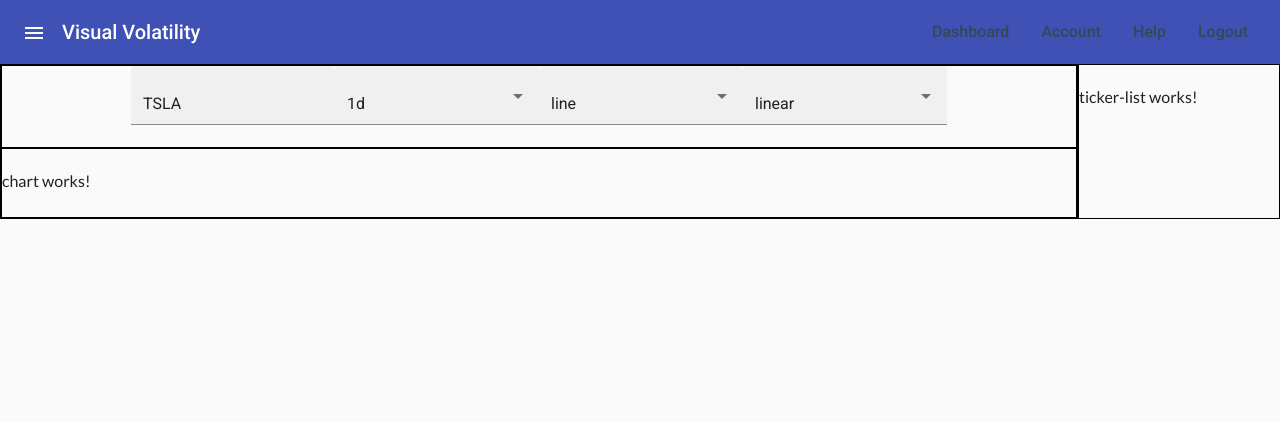
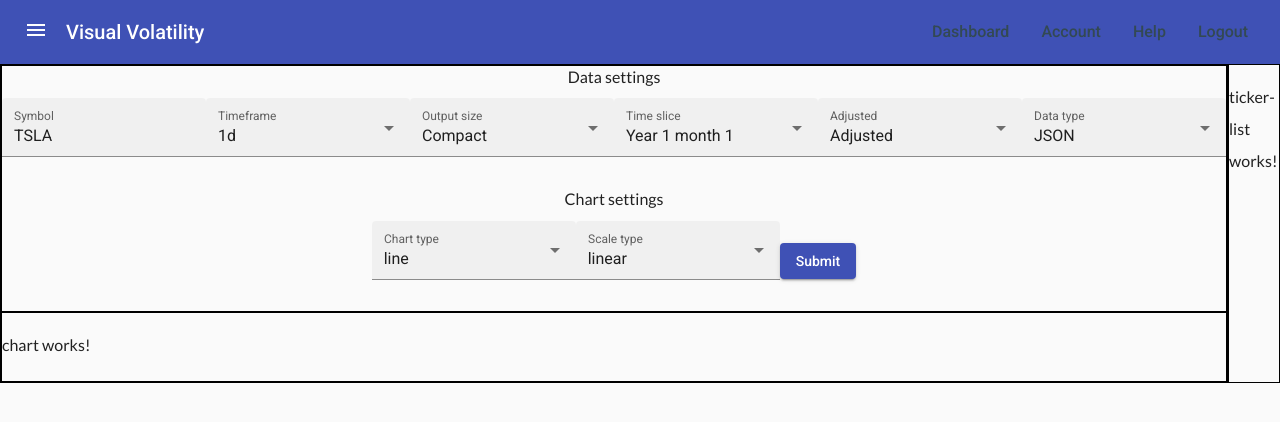
Before and after one commit to rinebob/visvol, an Angular app: page /charts in a window 1280 px wide. Shown: the top 422 px of the page. Built offline with nearby package versions, Linux system fonts and the light colour scheme.

Commit message:
added alpha-v data settings enums and chart settings form controls

```diff
--- a/src/app/charts/chart-settings/chart-settings.component.html
+++ b/src/app/charts/chart-settings/chart-settings.component.html
@@ -1,36 +1,97 @@
 <form [formGroup]="settingsForm" class="settings-form" (ngSubmit)="submit()">
 
+    <div class="settings-header">Data settings</div>
+    <div class="settings-row">
         <mat-form-field appearance="fill">
+            <mat-label>Symbol</mat-label>
             <input matInput type="text"
                     formControlName="tickerControl"
                     placeholder="Ticker">
         </mat-form-field>
 
+        <!-- Time frame -->
         <mat-form-field appearance="fill">
+            <mat-label>Timeframe</mat-label>
             <mat-select formControlName="timeframeControl"
                         placeholder="Time frame">
                 <mat-option *ngFor="let item of timeframes"
                             [value]="item" >{{item}}</mat-option>
-
             </mat-select>
         </mat-form-field>
 
+        <!-- output size -->
         <mat-form-field appearance="fill">
+            <mat-label>Output size</mat-label>
+            <mat-select formControlName="outputSizeControl"
+                        placeholder="Output size">
+                <mat-option *ngFor="let item of outputSizes"
+                            [value]="item" >{{item}}</mat-option>
+            </mat-select>
+        </mat-form-field>
+
+        <!-- slice -->
+        <mat-form-field appearance="fill">
+            <mat-label>Time slice</mat-label>
+            <mat-select formControlName="sliceControl"
+                        placeholder="Time slice">
+                <mat-option *ngFor="let item of slices"
+                            [value]="item" >{{item}}</mat-option>
+            </mat-select>
+        </mat-form-field>
+
+        <!-- adjusted -->
+        <mat-form-field appearance="fill">
+            <mat-label>Adjusted</mat-label>
+            <mat-select formControlName="adjustedControl"
+                        placeholder="Adjusted">
+                <mat-option *ngFor="let item of adjusted"
+                            [value]="item" >{{item}}</mat-option>
+            </mat-select>
+        </mat-form-field>
+
+        <!-- data type -->
+        <mat-form-field appearance="fill">
+            <mat-label>Data type</mat-label>
+            <mat-select formControlName="dataTypeControl"
+                        placeholder="Data type">
+                <mat-option *ngFor="let item of dataTypes"
+                            [value]="item" >{{item}}</mat-option>
+            </mat-select>
+        </mat-form-field>
+
+    </div>
+    <div class="settings-header">Chart settings</div>
+    <div class="settings-row">
+
+         <!-- chart type -->
+         <mat-form-field appearance="fill">
+            <mat-label>Chart type</mat-label>
             <mat-select formControlName="chartTypeControl"
                         placeholder="Chart type">
                 <mat-option *ngFor="let item of chartTypes"
                             [value]="item" >{{item}}</mat-option>
-
             </mat-select>
         </mat-form-field>
 
+        <!-- scale type -->
         <mat-form-field appearance="fill">
+            <mat-label>Scale type</mat-label>
             <mat-select formControlName="scaleTypeControl"
                         placeholder="Scale type">
                 <mat-option *ngFor="let item of scaleTypes"
                             [value]="item" >{{item}}</mat-option>
-
             </mat-select>
         </mat-form-field>
 
+        <button mat-raised-button
+                class="submit-button"
+                type="submit"
+                color="primary">
+            Submit
+        </button>
+
+
+
+    </div>
+
 </form>
--- a/src/app/charts/chart-settings/chart-settings.component.scss
+++ b/src/app/charts/chart-settings/chart-settings.component.scss
@@ -2,12 +2,19 @@
 
 .settings-form {
     display: flex;
+    flex-direction: column;
     justify-content: center;
     align-items: center;
 
+    .settings-row {
+        display: flex;
+        align-items: center;
+        height: 100px;
+    }
+
     ::ng-deep {
         .mat-form-field-wrapper {
-            // padding: 0;
+            margin: 0;
         }
     }
 
--- a/src/app/charts/chart-settings/chart-settings.component.ts
+++ b/src/app/charts/chart-settings/chart-settings.component.ts
@@ -4,6 +4,7 @@ import { Observable, Subject } from 'rxjs';
 import { switchMap, takeUntil } from 'rxjs/operators';
 
 import { ChartSetting, ChartType, ScaleType, TimeFrame } from '../../common/interfaces';
+import * as av from '../../common/alphavantage';
 
 
 const defaultChartSetting = {
@@ -28,6 +29,16 @@ export class ChartSettingsComponent implements OnInit, OnDestroy {
   readonly timeframes = Object.values(TimeFrame);
   readonly chartTypes = Object.values(ChartType);
   readonly scaleTypes = Object.values(ScaleType);
+  readonly outputSizes = Object.values(av.OutputSize);
+  readonly slices = Object.values(av.Slice);
+  readonly adjusted = Object.values(av.Adjusted);
+  readonly dataTypes = Object.values(av.DataType);
+
+
+
+
+
+
   readonly settingsForm: FormGroup;
   tickerControl = new FormControl('TSLA');
   timeframeControl = new FormControl(TimeFrame.ONE_DAY);
@@ -35,6 +46,10 @@ export class ChartSettingsComponent implements OnInit, OnDestroy {
   scaleTypeControl = new FormControl(ScaleType.LINEAR);
   startDateControl = new FormControl('');
   endDateControl = new FormControl('');
+  outputSizeControl = new FormControl(av.OutputSize.COMPACT);
+  sliceControl = new FormControl(av.Slice.YEAR1MONTH1);
+  adjustedControl = new FormControl(av.Adjusted.TRUE);
+  dataTypeControl = new FormControl(av.DataType.JSON);
 
 
   settingsFormValues: ChartSetting = defaultChartSetting;
@@ -49,6 +64,10 @@ export class ChartSettingsComponent implements OnInit, OnDestroy {
       scaleTypeControl: this.scaleTypeControl,
       startDateControl: this.startDateControl,
       endDateControl: this.endDateControl,
+      outputSizeControl: this.outputSizeControl,
+      sliceControl: this.sliceControl,
+      adjustedControl: this.adjustedControl,
+      dataTypeControl: this.dataTypeControl,
 
     });
 
--- a/src/app/charts/charts-main/charts-main.component.ts
+++ b/src/app/charts/charts-main/charts-main.component.ts
@@ -1,6 +1,7 @@
 import { Component, OnInit, ChangeDetectionStrategy } from '@angular/core';
 
 import { ChartSetting, ChartType, ScaleType, TimeFrame } from '../../common/interfaces';
+import * as av from '../../common/alphavantage';
 
 @Component({
   selector: 'vz-charts-main',
--- a/src/app/charts/charts.module.ts
+++ b/src/app/charts/charts.module.ts
@@ -1,6 +1,7 @@
 import { NgModule } from '@angular/core';
 import { CommonModule } from '@angular/common';
 import { FormsModule, ReactiveFormsModule } from '@angular/forms';
+import { MatButtonModule } from '@angular/material/button'
 import { MatFormFieldModule } from '@angular/material/form-field';
 import { MatInputModule } from '@angular/material/input';
 import { MatSelectModule } from '@angular/material/select';
@@ -23,6 +24,7 @@ import { ChartsMainComponent } from './charts-main/charts-main.component';
   imports: [
     CommonModule,
     FormsModule,
+    MatButtonModule,
     MatFormFieldModule,
     MatInputModule,
     MatSelectModule,
--- /dev/null
+++ b/src/app/common/alphavantage.ts
@@ -0,0 +1,83 @@
+// Alphavantage endpoint parameters
+export enum AlphavantageEnpointParams {
+    FUNCTION = 'function',
+    SYMBOL = 'symbol',
+    INTERVAL = 'interval',
+    SLICE = 'slice',
+    ADJUSTED = 'adjusted',
+    OUTPUTSIZE = 'output_size',
+    DATATYPE = 'datatype',
+    APIKEY = 'apikey',
+  }
+
+  // Alphavantage intraday intervals
+  export enum AlphavantageTimeFrame {
+    ONE_MINUTE = '1min',
+    FIVE_MINUTE = '5min',
+    FIFTEEN_MINUTE = '15min',
+    THIRTY_MINUTE = '30min',
+    SIXTY_MINUTE = '60m',
+  }
+
+  // Alphavantage time series functions
+  export enum TimeSeriesFunction {
+    TIME_SERIES_INTRADAY = 'Intraday',
+    TIME_SERIES_INTRADAY_EXTENDED = 'Intraday extended',
+    TIME_SERIES_DAILY = 'Daily',
+    TIME_SERIES_DAILY_ADJUSTED = 'Daily adjusted',
+    TIME_SERIES_WEEKLY = 'Weekly',
+    TIME_SERIES_WEEKLY_ADJUSTED = 'Weekly adjusted',
+    TIME_SERIES_MONTHLY = 'Monthly',
+    TIME_SERIES_MONTHLY_ADJUSTED = 'Monthly adjusted',
+    GLOBAL_QUOTE = 'Quote',
+    SYMBOL_SEARCH = 'Symbol search',
+  }
+
+  // Alphavantage 'Output size'
+  // By default, outputsize=compact. Strings compact and full are accepted with the following specifications: compact returns only the latest 100 data points; full returns the full-length time series of 20+ years of historical data. The "compact" option is recommended if you would like to reduce the data size of each API call.
+  export enum OutputSize {
+    COMPACT = 'Compact',  // default - 100 data points
+    FULL = 'Full',     // twenty years of historical data
+  }
+
+  // Alphavantage 'slice' (time slice)
+  // Two years of minute-level intraday data contains over 2 million data points, which can take up to Gigabytes of memory. To ensure optimal API response speed, the trailing 2 years of intraday data is evenly divided into 24 "slices" - year1month1, year1month2, year1month3, ..., year1month11, year1month12, year2month1, year2month2, year2month3, ..., year2month11, year2month12. Each slice is a 30-day window, with year1month1 being the most recent and year2month12 being the farthest from today. By default, slice=year1month1.
+  export enum Slice {
+    YEAR1MONTH1 = 'Year 1 month 1',
+    YEAR1MONTH2 = 'Year 1 month 2',
+    YEAR1MONTH3 = 'Year 1 month 3',
+    YEAR1MONTH4 = 'Year 1 month 4',
+    YEAR1MONTH5 = 'Year 1 month 5',
+    YEAR1MONTH6 = 'Year 1 month 6',
+    YEAR1MONTH7 = 'Year 1 month 7',
+    YEAR1MONTH8 = 'Year 1 month 8',
+    YEAR1MONTH9 = 'Year 1 month 9',
+    YEAR1MONTH10 = 'Year 1 month 10',
+    YEAR1MONTH11 = 'Year 1 month 11',
+    YEAR1MONTH12 = 'Year 1 month 12',
+    YEAR2MONTH1 = 'Year 2 month 1',
+    YEAR2MONTH2 = 'Year 2 month 2',
+    YEAR2MONTH3 = 'Year 2 month 3',
+    YEAR2MONTH4 = 'Year 2 month 4',
+    YEAR2MONTH5 = 'Year 2 month 5',
+    YEAR2MONTH6 = 'Year 2 month 6',
+    YEAR2MONTH7 = 'Year 2 month 7',
+    YEAR2MONTH8 = 'Year 2 month 8',
+    YEAR2MONTH9 = 'Year 2 month 9',
+    YEAR2MONTH10 = 'Year 2 month 10',
+    YEAR2MONTH11 = 'Year 2 month 11',
+    YEAR2MONTH12 = 'Year 2 month 12',
+
+  }
+
+  // Alphavantage adjusted
+  export enum Adjusted {
+    TRUE = 'Adjusted',   // adjusted data
+    FALSE = 'As traded',  // as-traded data
+  }
+
+  // Alphavantage 'data type'
+  export enum DataType {
+    JSON = 'JSON',   // default
+    CSV = 'CSV',
+  }
--- a/src/app/common/interfaces.ts
+++ b/src/app/common/interfaces.ts
@@ -8,10 +8,12 @@ export interface ChartSetting {
 
   }
 
-  export enum TimeFrame {
-    ONE_MINUTE = '1m',
-    FIVE_MINUTE = '5m',
-    TEN_MINUTE = '10m',
+   // intraday intervals
+   export enum TimeFrame {
+    ONE_MINUTE = '1min',
+    FIVE_MINUTE = '5min',
+    FIFTEEN_MINUTE = '15min',
+    THIRTY_MINUTE = '30min',
     SIXTY_MINUTE = '60m',
     ONE_DAY = '1d',
     ONE_WEEK = '1w',
```
Lines whose indentation alone changed are shown as unchanged.
